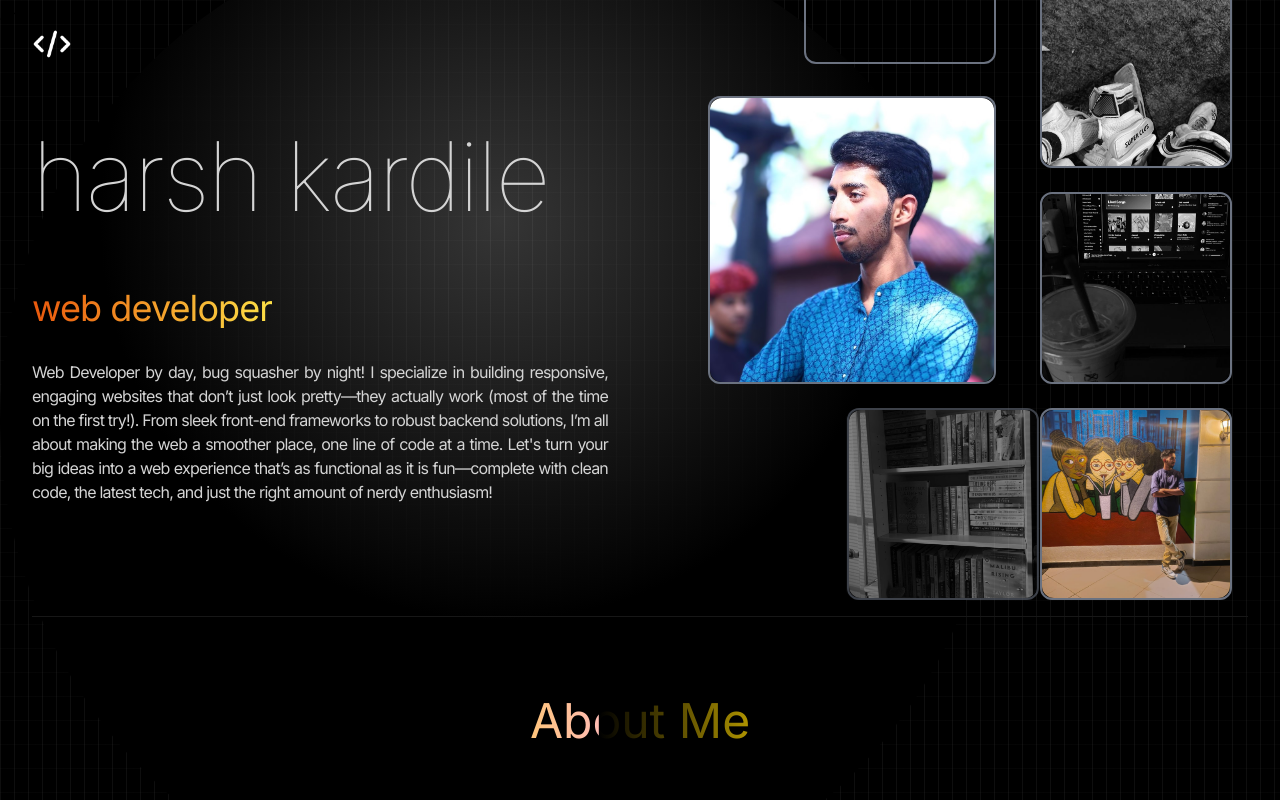
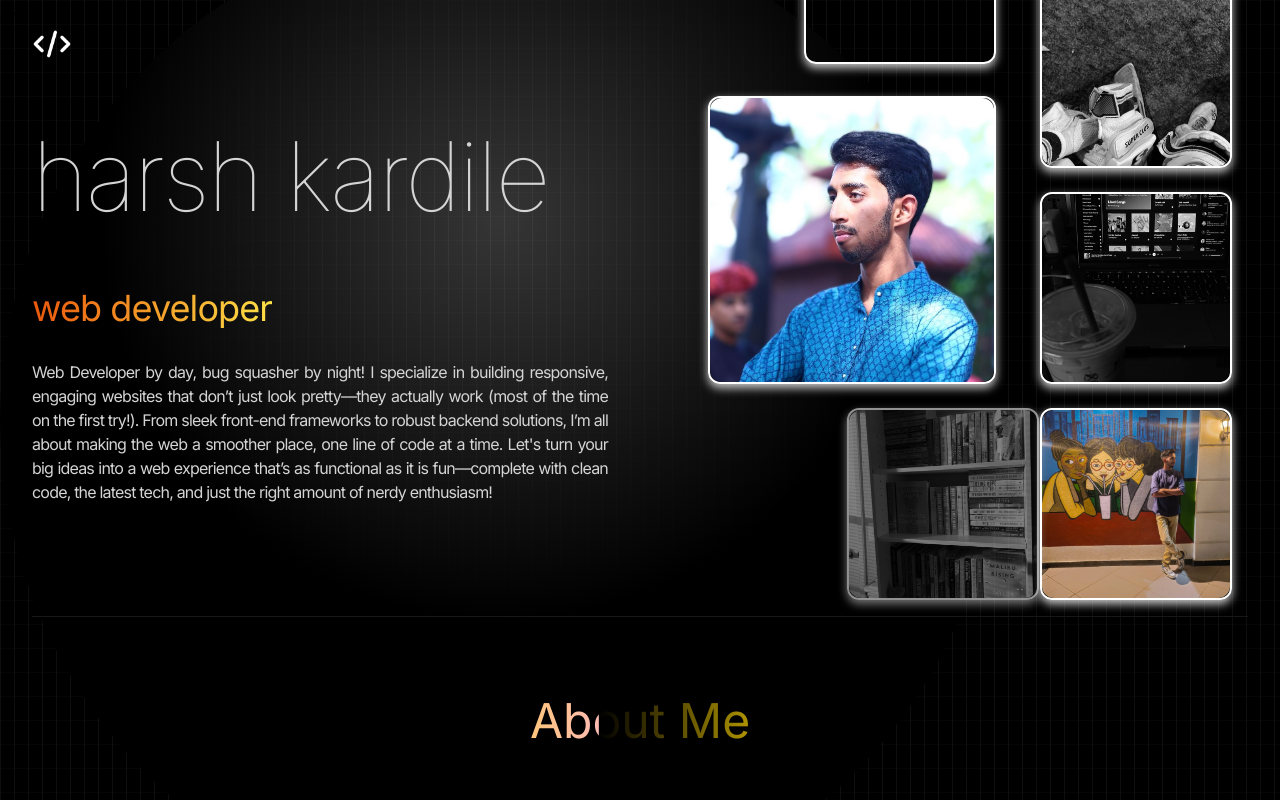
Before and after one commit to harshk49/Harsh-Portfolio, a React (Vite) app: page / in a window 1280 px wide. Shown: the top 800 px of the page. Built offline with nearby package versions, Linux system fonts and the light colour scheme.

Commit message:
committed

```diff
--- a/src/components/Hero.jsx
+++ b/src/components/Hero.jsx
@@ -8,9 +8,9 @@ import spotify from "../assets/spotify.jpg";
 import { motion } from "framer-motion";
 
 const container = (delay) => ({
-  hidden: { x: 100, opacity: 0 }, // Start from the right (x: 100)
+  hidden: { x: 100, opacity: 0 },
   visible: {
-    x: 0, // Move to the left (x: 0)
+    x: 0,
     opacity: 1,
     transition: { duration: 0.5, delay: delay },
   },
@@ -19,7 +19,6 @@ const container = (delay) => ({
 const Hero = () => {
   return (
     <div className="pb-20 border-b border-neutral-900 lg:mb-35">
-      {/* Increased bottom padding */}
       <div className="flex flex-wrap">
         <div className="w-full lg:w-1/2">
           <div className="flex flex-col items-center lg:items-start">
@@ -56,7 +55,7 @@ const Hero = () => {
             transition={{ duration: 1, delay: 1.2 }}
             src={profilePic}
             alt="Harsh Kardile"
-            className="block mt-6 rounded-2xl w-62 h-62 lg:w-auto lg:h-auto lg:hidden " // Corrected to show on small screens and hide on large screens
+            className="block mt-6 rounded-2xl w-62 h-62 lg:w-auto lg:h-auto lg:hidden"
           />
         </div>
       </div>
@@ -66,7 +65,7 @@ const Hero = () => {
         variants={container(1.5)}
         initial="hidden"
         animate="visible"
-        className="absolute hidden w-48 h-48 -mt-8 -mr-4 bg-transparent border-2 border-gray-500 top-2 right-16 rounded-xl lg:block"
+        className="absolute hidden w-48 h-48 -mt-8 -mr-4 bg-transparent border-2 border-white top-2 right-16 rounded-xl lg:block shadow-white"
       >
         <img
           src={cricket}
@@ -80,7 +79,7 @@ const Hero = () => {
         variants={container(2)}
         initial="hidden"
         animate="visible"
-        className="absolute hidden w-48 h-48 -mt-8 -mr-4 bg-transparent border-2 border-gray-500 top-56 right-16 rounded-xl lg:block"
+        className="absolute hidden w-48 h-48 -mt-8 -mr-4 bg-transparent border-2 border-white top-56 right-16 rounded-xl lg:block shadow-white"
       >
         <img
           src={spotify}
@@ -94,7 +93,7 @@ const Hero = () => {
         variants={container(2.5)}
         initial="hidden"
         animate="visible"
-        className="absolute hidden w-48 h-48 -mt-8 -mr-4 bg-transparent border-2 border-gray-500 top-[440px] right-16 rounded-xl lg:block"
+        className="absolute hidden w-48 h-48 -mt-8 -mr-4 bg-transparent border-2 border-white top-[440px] right-16 rounded-xl lg:block shadow-white"
       >
         <img
           src={tajMahal}
@@ -108,7 +107,7 @@ const Hero = () => {
         variants={container(3)}
         initial="hidden"
         animate="visible"
-        className="absolute hidden w-72 h-72 -mt-8 -mr-4 bg-transparent border-2 border-gray-500 top-32 right-[300px] rounded-xl lg:block"
+        className="absolute hidden w-72 h-72 -mt-8 -mr-4 bg-transparent border-2 border-white top-32 right-[300px] rounded-xl lg:block shadow-white"
       >
         <img
           src={profilePic}
@@ -122,7 +121,7 @@ const Hero = () => {
         variants={container(3.5)}
         initial="hidden"
         animate="visible"
-        className="absolute hidden w-48 h-48 -mt-8 -mr-4 bg-transparent border-2 border-gray-500 -top-24 right-[300px] rounded-xl lg:block"
+        className="absolute hidden w-48 h-48 -mt-8 -mr-4 bg-transparent border-2 border-white -top-24 right-[300px] rounded-xl lg:block shadow-white"
       >
         {/* Content for Fifth Container */}
       </motion.div>
@@ -132,7 +131,7 @@ const Hero = () => {
         variants={container(4)}
         initial="hidden"
         animate="visible"
-        className="absolute hidden w-48 h-48 -mt-8 -mr-4 bg-transparent border-2 border-gray-500 top-[440px] right-[300px] rounded-xl lg:block"
+        className="absolute hidden w-48 h-48 -mt-8 -mr-4 bg-transparent border-2 border-white top-[440px] right-[300px] rounded-xl lg:block shadow-white"
       >
         <img
           src={shelf}
--- a/src/index.css
+++ b/src/index.css
@@ -10,3 +10,7 @@
 :root {
   font-family: "Inter", sans-serif;
 }
+
+.shadow-white {
+  box-shadow: 0px 4px 10px rgba(255, 255, 255, 0.8);
+}
```
